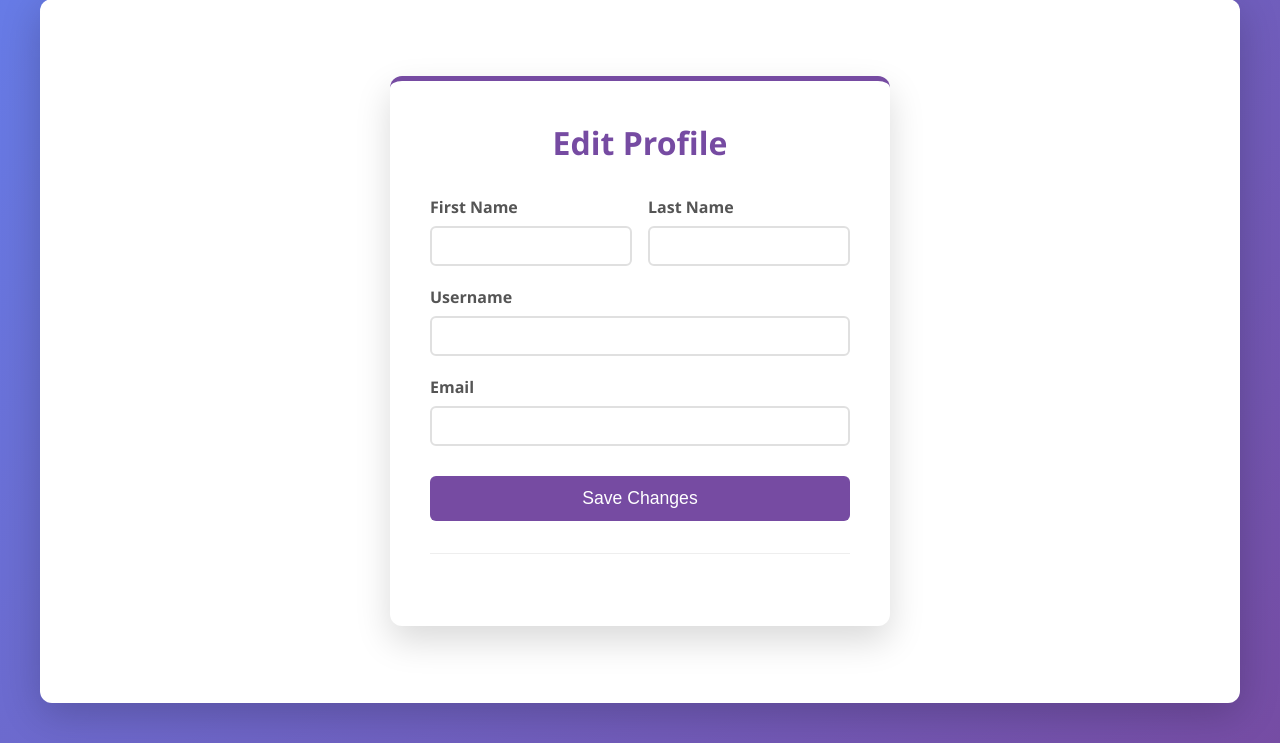
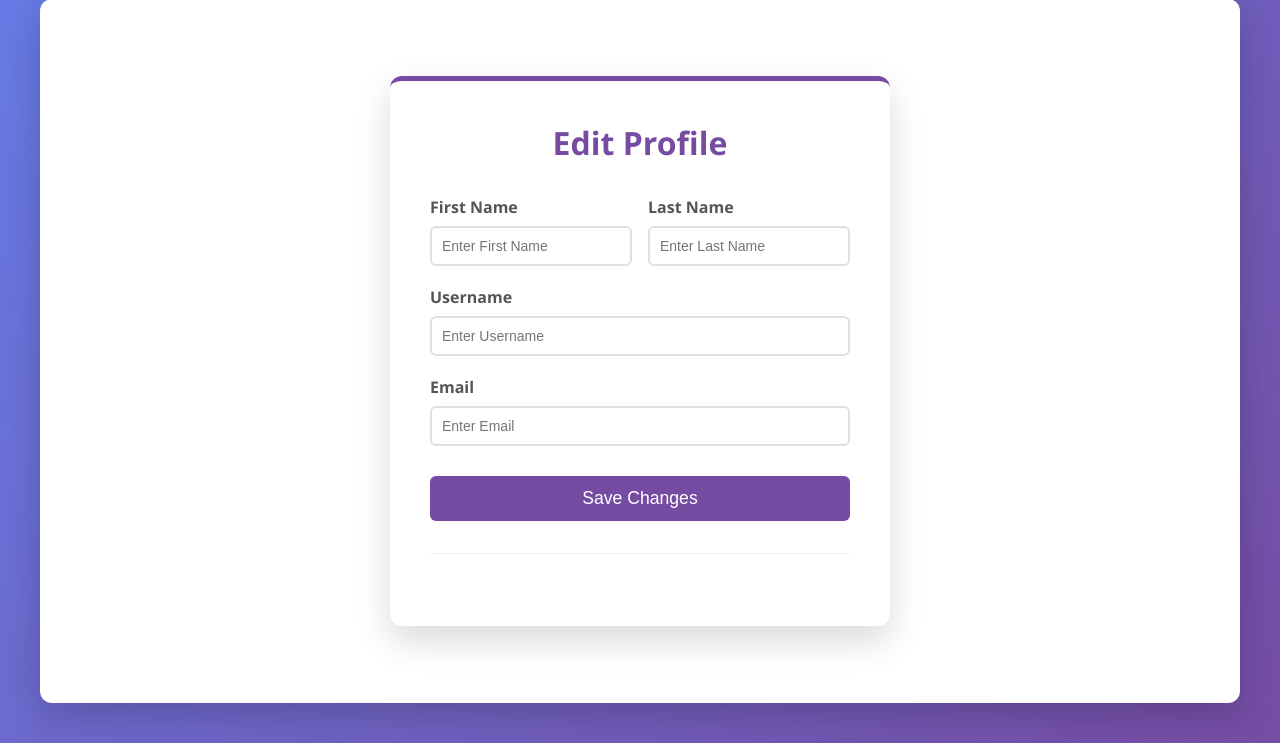
Before and after one commit to jiancpp/ccinfom-db-application, a Flask app: template app/templates/edit_profile.html in a window 1280 px wide. Shown: the part 113-856 px from the top of the page. Run offline with Flask 3, Linux system fonts and the light colour scheme; the template is opened without the code that fills it, so the values that code supplies are empty.

Commit message:
updated display

```diff
--- a/app/templates/edit_profile.html
+++ b/app/templates/edit_profile.html
@@ -16,25 +16,29 @@
                     <div class="form-group" style="flex: 1;">
                         <label for="first_name">First Name</label>
                         <input type="text" id="first_name" name="first_name"
-                               placeholder="{{ fan[0].First_Name }}">
+                               value="{{ fan[0].First_Name }}"
+                               placeholder="Enter First Name">
                     </div>
                     <div class="form-group" style="flex: 1;">
                         <label for="last_name">Last Name</label>
                         <input type="text" id="last_name" name="last_name"
-                               placeholder="{{ fan[0].Last_Name }}">
+                               value="{{ fan[0].Last_Name }}"
+                               placeholder="Enter Last Name">
                     </div>
                 </div>
 
                 <div class="form-group">
                     <label for="username">Username</label>
                     <input type="text" id="username" name="username"
-                           placeholder="{{ fan[0].Username }}">
+                           value="{{ fan[0].Username }}"
+                           placeholder="Enter Username">
                 </div>
 
                 <div class="form-group">
                     <label for="email">Email</label>
                     <input type="email" id="email" name="email"
-                           placeholder="{{ fan[0].Email }}">
+                           value="{{ fan[0].Email }}"
+                           placeholder="Enter Email">
                 </div>
 
                 <div class="form-group" style="margin-top: 30px;">
```
Also changed, not shown: app/templates/add_fanclub.html (+11 -6 lines), app/templates/edit_fanclub.html (+8 -4 lines).
